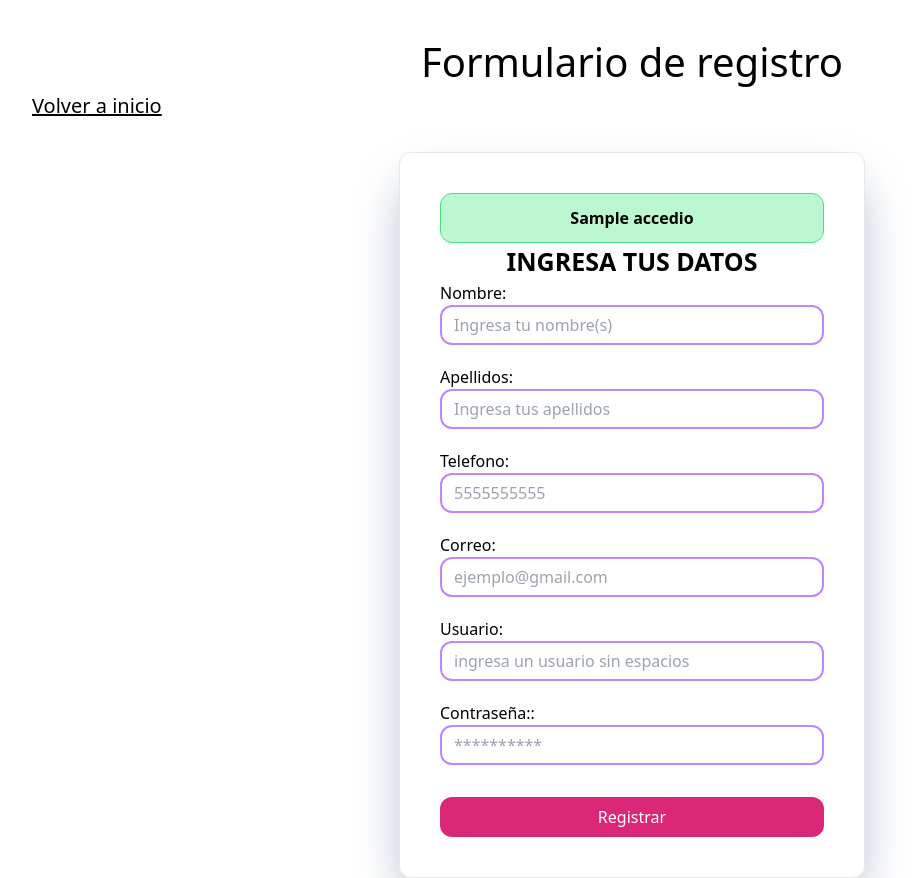
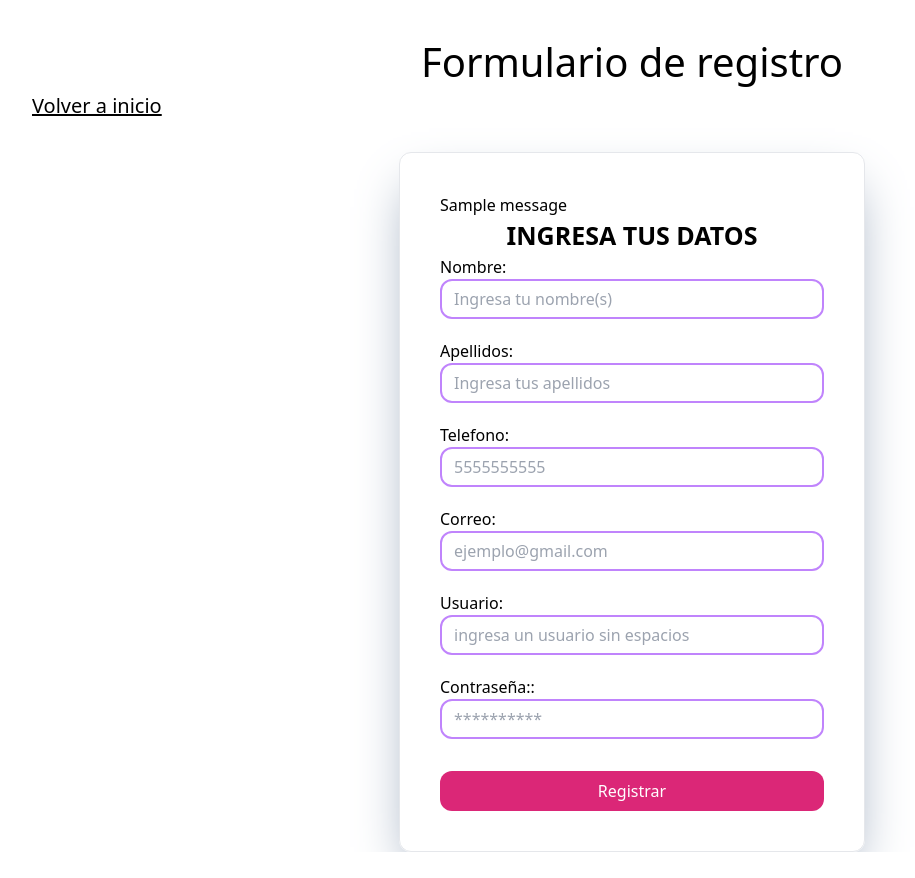
Before and after one commit to CarlosArce-tes/belleza-flask, a Flask app: template templates/registro.html in a window 1280 px wide. Shown: the part 80-958 px from the top of the page, without its empty margins (8-923 px from the left). After the commit the page ends 932 px from the top, so only its background shows below. Run offline with Flask 3, Linux system fonts and the light colour scheme; the template is opened without the code that fills it: most values are stand-ins (such as "Sample title", 1, 10 or a date in 2020); one stand-in notice (Sample message) is shown; style sheets or scripts are compiled from the project's sources.

Commit message:
Ultimos cambios carlos

```diff
--- a/blueprints/index.py
+++ b/blueprints/index.py
@@ -2,6 +2,8 @@ from flask import Blueprint, render_template
 import mysql.connector
 from config.config import MYSQL_CONFIG
 index = Blueprint('index', __name__)
+
+
 @index.route('/')
 def inicio():
     return render_template('index.html' )
--- a/blueprints/regis.py
+++ b/blueprints/regis.py
@@ -16,6 +16,7 @@ def login():
         executor.execute('select * from usuarios where usuario = %s and password = %s', (usuario, password))
         datosUser = executor.fetchone()
         if datosUser:
+
             session['nombres'] = datosUser[1]
             session['apellidos'] = datosUser[2]
             session['telefono'] = datosUser[3]
@@ -23,7 +24,11 @@ def login():
             session['fecharegistro'] = datosUser[5]
             session['usuario'] = datosUser[6]
             session['password'] = datosUser[7]
+            flash('¡Usuario registrado exitosamente!', 'success')
             return redirect(url_for('admin.panel'))
+        else:
+            error = 'Usuario o contraseña incorrectos'
+            return render_template('login.html', error = error)
     return render_template('login.html')
 
 @regis.route('logout')
--- a/templates/inicioapp.html
+++ b/templates/inicioadmin.html
@@ -13,5 +13,6 @@
     <h1 class="text-[50px]">{{apellido}}</h1>
     <h1>{{fecharegistro}}</h1>
     <a href="{{ url_for('regis.logout' ) }}">Cerrar sesion</a>
+    <a href="{{ url_for('admin.usuarios' ) }}"> Ver usuarios</a>
 </body>
 </html>
--- a/templates/login.html
+++ b/templates/login.html
@@ -17,5 +17,6 @@
             <input type="submit" value="Iniciar sesion">
         </form>
     </div>
+    <p>que onda perez</p>
 </body>
 </html>
--- a/templates/registro.html
+++ b/templates/registro.html
@@ -23,26 +23,40 @@
     </div>
     <a href="{{ url_for('index.inicio' ) }}" class="text-xl hover:text-pink-500 underline ms-10">Volver a inicio</a>
     <div class="flex justify-center items-center mt-8">
-        <form class="flex flex-col justify-center shadow-2xl shadow-slate-400 mt-30 p-10 border rounded-xl w-auto h-auto" action="" , method="post">
-            {% if accedio %}
-                <h1 class="border-green-400 bg-green-200 py-3 border rounded-xl font-bold text-center">{{accedio}}</h1>
-            {% elif error %}
-                <h1 class="bg-red-300 py-3 border border-red-800 rounded-xl font-bold text-center">{{error}}</h1>
+        <form
+            class="flex flex-col justify-center shadow-2xl shadow-slate-400 mt-30 p-10 border rounded-xl w-auto h-auto"
+            action="" , method="post">
+            {% with messages = get_flashed_messages() %}
+            {% if messages %}
+            <ul class="messages">
+                {% for message in messages %}
+                <li>{{ message }}</li>
+                {% endfor %}
+            </ul>
             {% endif %}
+            {% endwith %}
+
             <h1 class="font-bold text-[25px] text-center uppercase">Ingresa tus datos</h1>
             <label for="">Nombre:</label>
-            <input class="border-2 border-purple-400 p-3 rounded-xl w-96 h-10 text-slate-500" type="text" name="nombre" id="" placeholder="Ingresa tu nombre(s)" required>
+            <input class="border-2 border-purple-400 p-3 rounded-xl w-96 h-10 text-slate-500" type="text" name="nombre"
+                id="" placeholder="Ingresa tu nombre(s)" required>
             <label class="mt-5" for="">Apellidos:</label>
-            <input class="border-2 border-purple-400 p-3 rounded-xl w-96 h-10 text-slate-500" type="text" name="apellido" id="" placeholder="Ingresa tus apellidos" required>
+            <input class="border-2 border-purple-400 p-3 rounded-xl w-96 h-10 text-slate-500" type="text"
+                name="apellido" id="" placeholder="Ingresa tus apellidos" required>
             <label class="mt-5" for="">Telefono:</label>
-            <input class="border-2 border-purple-400 p-3 rounded-xl w-96 h-10 text-slate-500" type="text" name="telefono" id="" placeholder="5555555555" maxlength="10" required>
+            <input class="border-2 border-purple-400 p-3 rounded-xl w-96 h-10 text-slate-500" type="text"
+                name="telefono" id="" placeholder="5555555555" maxlength="10" required>
             <label class="mt-5" for="">Correo:</label>
-            <input class="border-2 border-purple-400 p-3 rounded-xl w-96 h-10 text-slate-500" type="text" name="email" id="" placeholder="ejemplo@gmail.com" required>
+            <input class="border-2 border-purple-400 p-3 rounded-xl w-96 h-10 text-slate-500" type="text" name="email"
+                id="" placeholder="ejemplo@gmail.com" required>
             <label class="mt-5" for="">Usuario:</label>
-            <input class="border-2 border-purple-400 p-3 rounded-xl w-96 h-10 text-slate-500" type="text" name="usuario" id="" placeholder="ingresa un usuario sin espacios" required>
+            <input class="border-2 border-purple-400 p-3 rounded-xl w-96 h-10 text-slate-500" type="text" name="usuario"
+                id="" placeholder="ingresa un usuario sin espacios" required>
             <label class="mt-5" for="">Contraseña::</label>
-            <input class="border-2 border-purple-400 p-3 rounded-xl w-96 h-10 text-slate-500" type="password" name="password" id="" placeholder="**********" required>
-            <input class="bg-pink-600 mt-8 px-4 py-2 rounded-xl hover:rounded-full hover:font-bold text-white" type="submit" value="Registrar">
+            <input class="border-2 border-purple-400 p-3 rounded-xl w-96 h-10 text-slate-500" type="password"
+                name="password" id="" placeholder="**********" required>
+            <input class="bg-pink-600 mt-8 px-4 py-2 rounded-xl hover:rounded-full hover:font-bold text-white"
+                type="submit" value="Registrar">
         </form>
     </div>
 </body>
```
Also changed, not shown: blueprints/admin.py (+12 -1 lines), blueprints/user.py (added).
